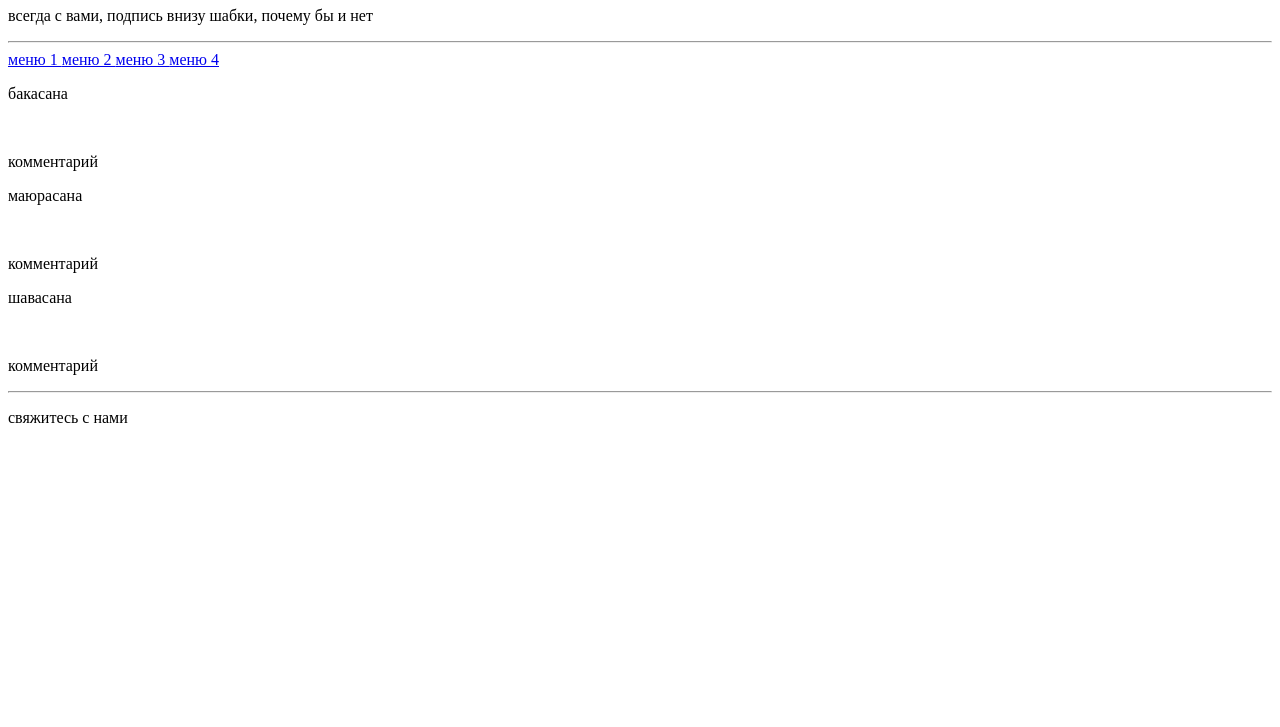
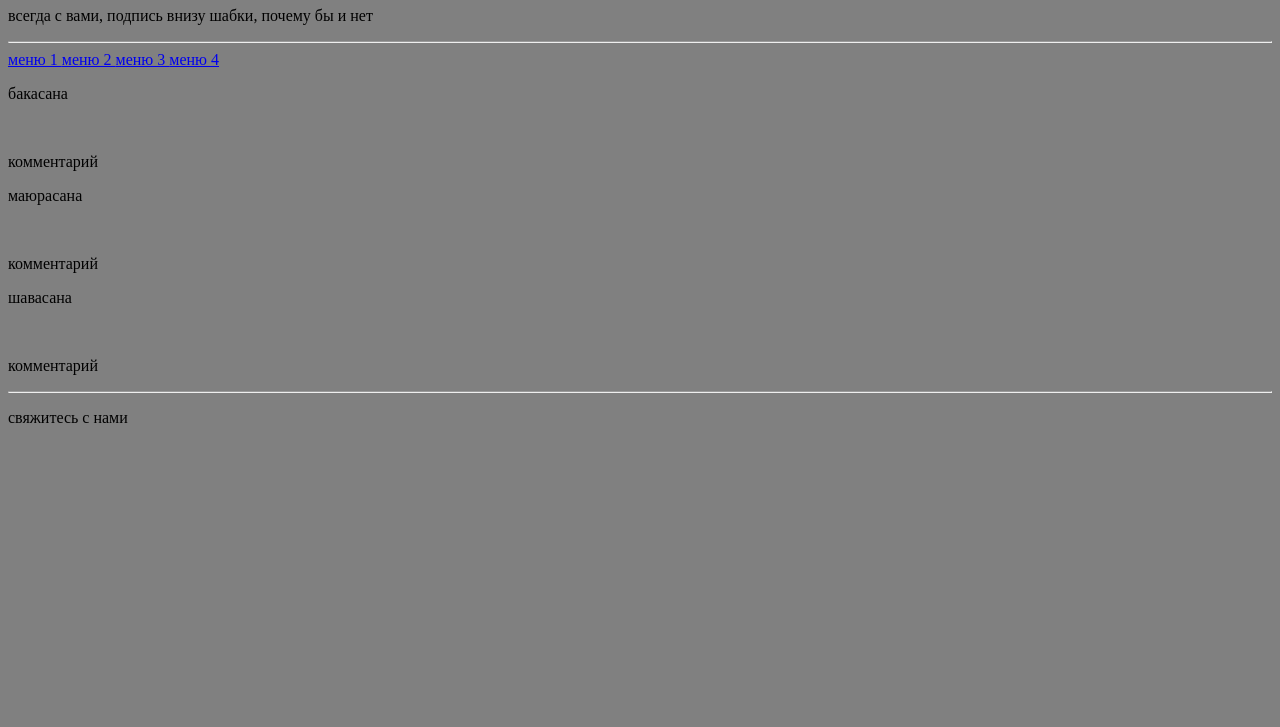
Before and after one commit to gerda-star/firstlist, a plain HTML site: page body_list.html in a window 1280 px wide. Shown: the part 73-800 px from the top of the page. Drawn offline with Linux system fonts and the light colour scheme.

Commit message:
Update style.css

```diff
--- a/style.css
+++ b/style.css
@@ -1,3 +1,3 @@
 body {
-background-color: "gray"
+background-color: gray
 }
```
